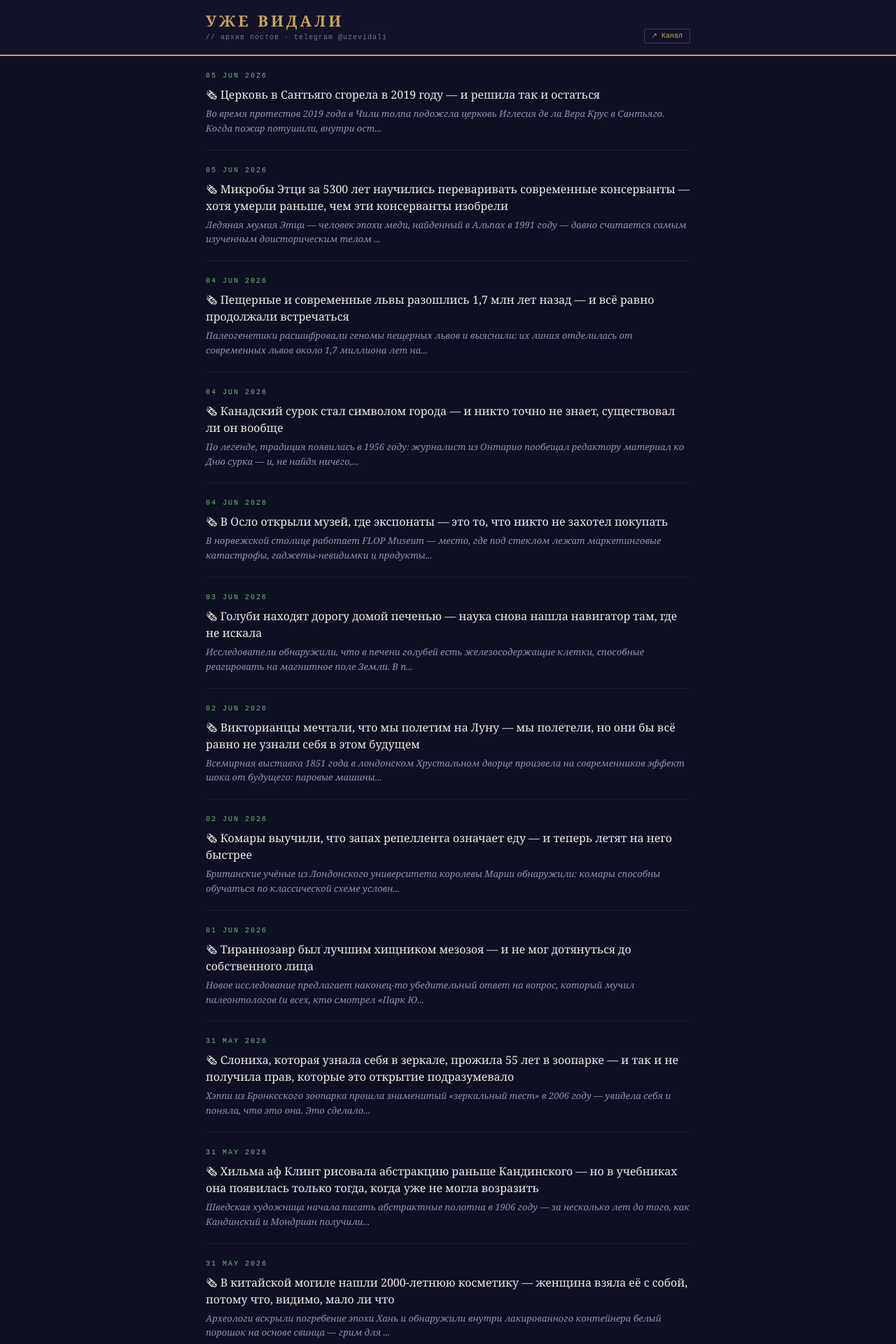
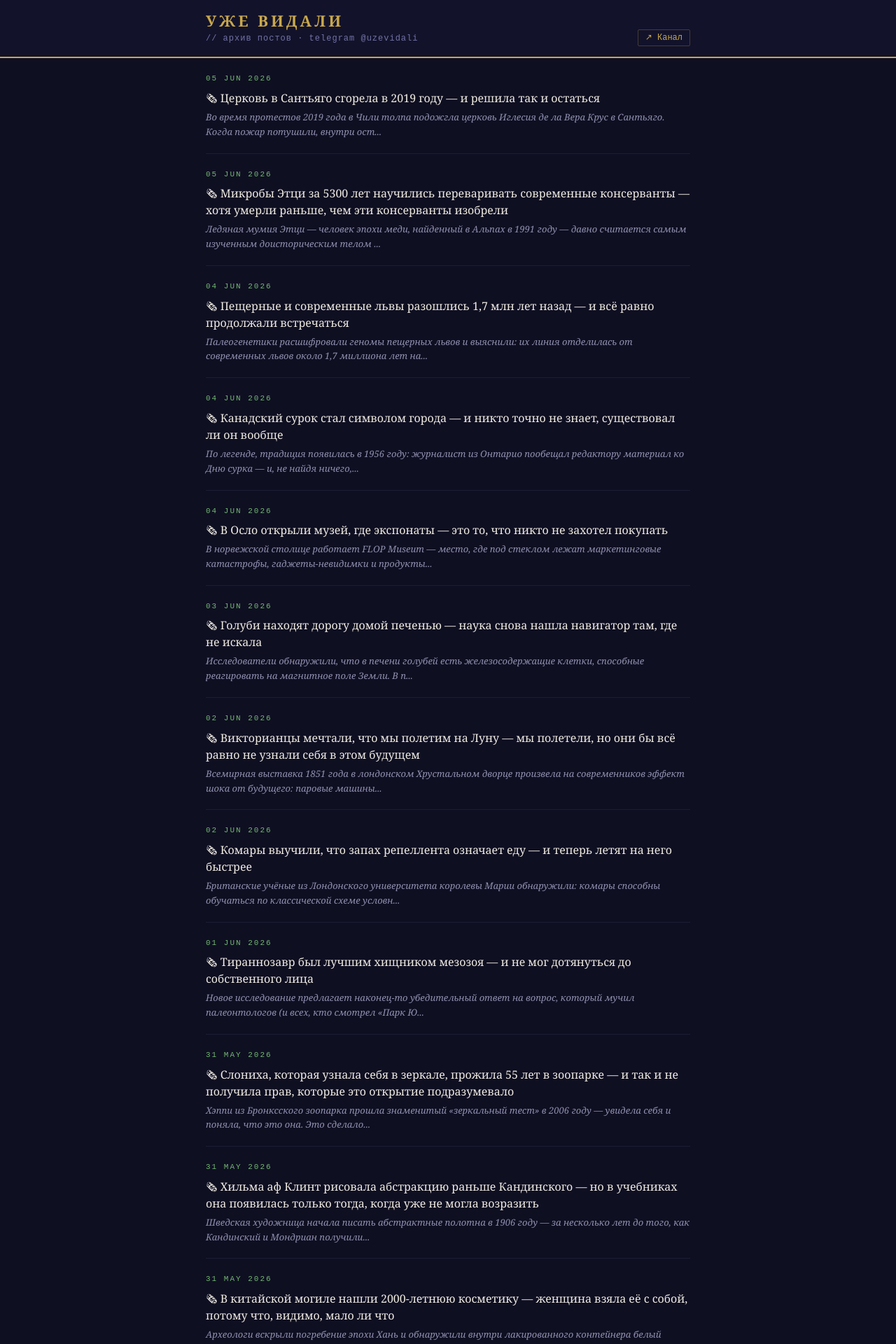
Before and after one commit to sanmaal1985/uzevidali-web, a Jekyll site: the page built from index.html, in a window 1280 px wide. Shown: the top 1920 px of the page at 70% size. Built offline with Jekyll 4.4.1, drawn with Linux system fonts in a browser that asks for light colours; the list of posts is cut into pages by our own code.

Commit message:
style(theme): increase font sizes for nav, dates, and back link
- site-tagline and site-nav 10px → 12px
- post-item date 10px → 11px
- post back link 10px → 13px, post date 10px → 12px

Co-Authored-By: Claude Sonnet 4.6 <noreply@anthropic.com>

```diff
--- a/_sass/uzevidali.scss
+++ b/_sass/uzevidali.scss
@@ -77,7 +77,7 @@ img { max-width: 100%; height: auto; display: block; }
 
 .site-tagline {
   font-family: $mono;
-  font-size: 10px;
+  font-size: 12px;
   color: #7272a8;
   margin-top: 5px;
   letter-spacing: 1px;
@@ -85,7 +85,7 @@ img { max-width: 100%; height: auto; display: block; }
 
 .site-nav a {
   font-family: $mono;
-  font-size: 10px;
+  font-size: 12px;
   color: $gold;
   border: 1px solid rgba($gold, 0.28);
   padding: 4px 10px;
@@ -128,7 +128,7 @@ main { flex: 1; }
 
 .post-item__date {
   font-family: $mono;
-  font-size: 10px;
+  font-size: 11px;
   color: $date-clr;
   letter-spacing: 2px;
   text-transform: uppercase;
@@ -196,7 +196,7 @@ main { flex: 1; }
 
 .post__back {
   font-family: $mono;
-  font-size: 10px;
+  font-size: 13px;
   color: $gold;
   display: inline-block;
   margin-bottom: 20px;
@@ -206,7 +206,7 @@ main { flex: 1; }
 
 .post__date {
   font-family: $mono;
-  font-size: 10px;
+  font-size: 12px;
   color: $date-clr;
   letter-spacing: 2px;
   text-transform: uppercase;
```
